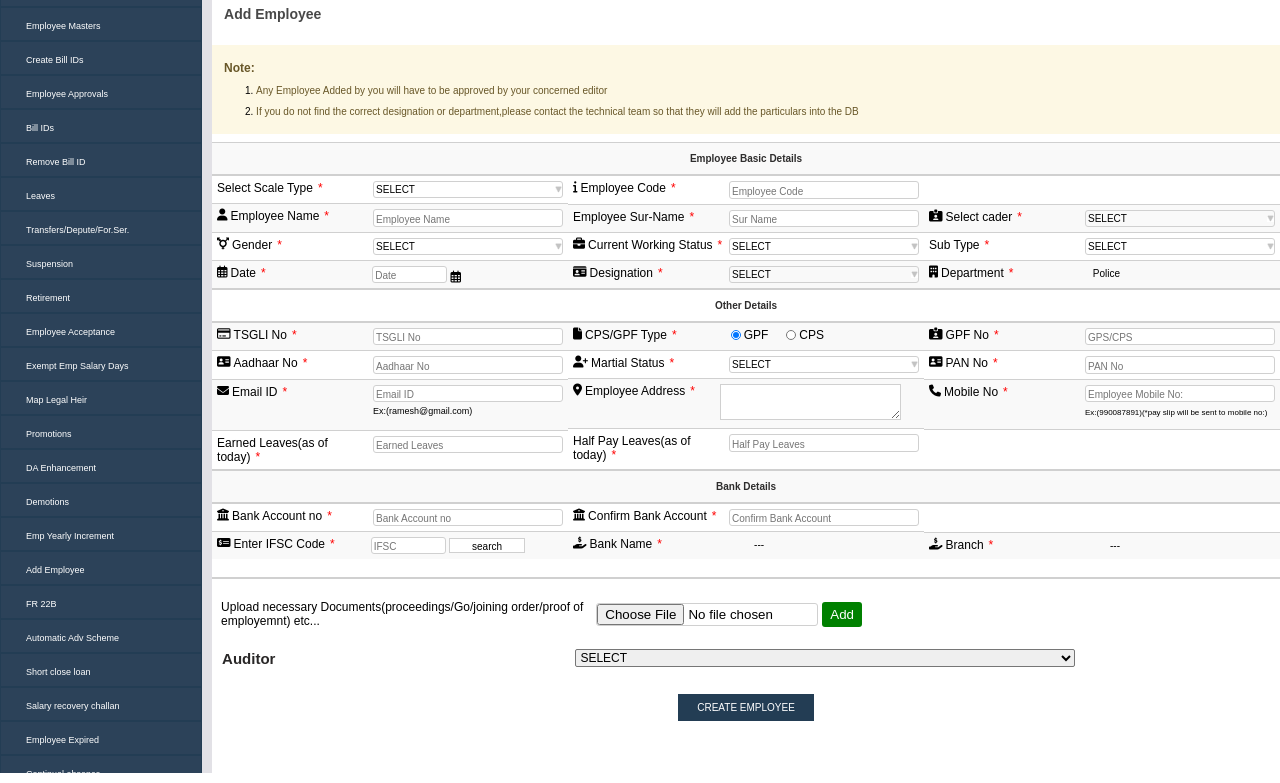
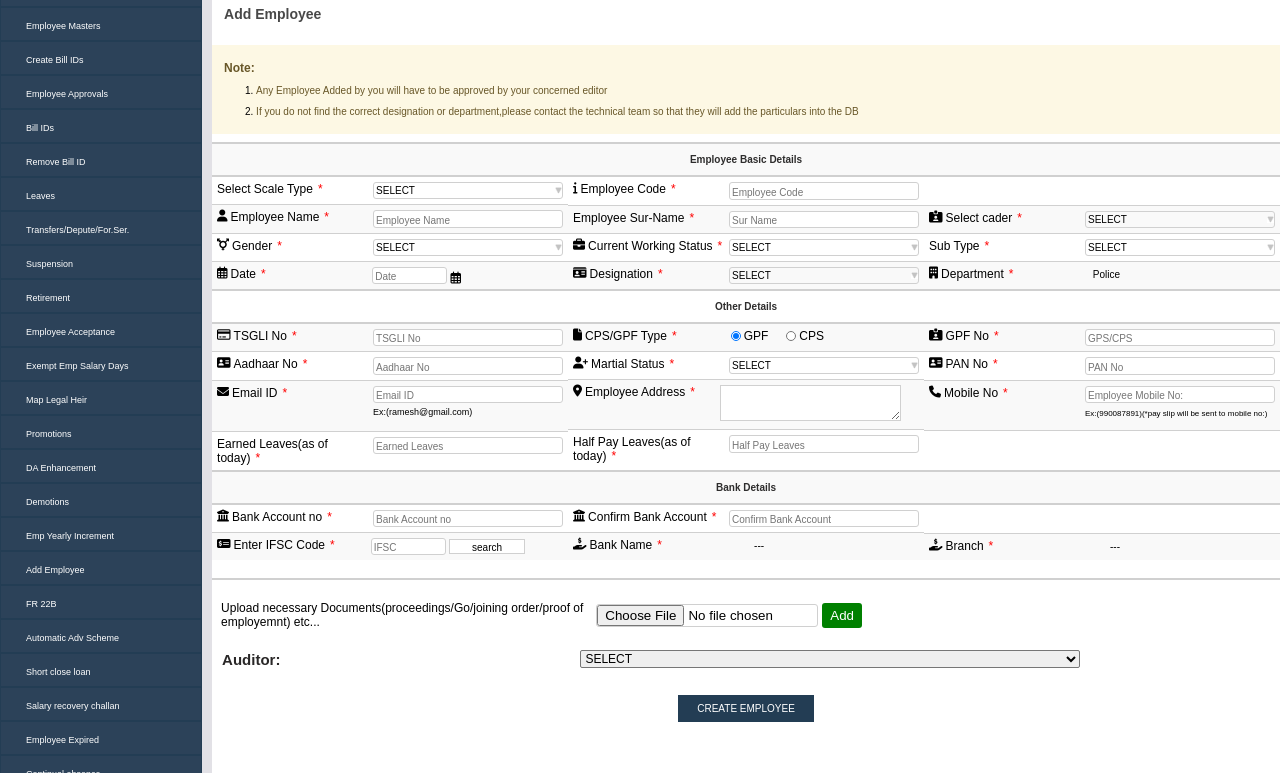
Before and after one commit to sanju666/My-Tasks, a plain HTML site: page index.html in a window 1280 px wide. Shown: the part 159-942 px from the top of the page. Drawn offline with Linux system fonts and the light colour scheme.

```diff
--- a/index.html
+++ b/index.html
@@ -93,7 +93,7 @@
                     </ol>
                 </div>
                 <form>
-                    <div class="employee-section-title">
+                    <div class="employee-section-title" style="border-top: 2px solid #D0D0D0;">
                         <h1>Employee Basic Details</h1>
                     </div>
                     <div class="employee-basic-details-section">
@@ -348,7 +348,7 @@
                         <button class="add-button">Add</button>
                     </div>
                     <div class="auditor-section">
-                        <p>Auditor</p>
+                        <p>Auditor:</p>
                         <select>
                             <option value="select" style="display: none;">SELECT</option>
                             <option value="none">none</option>
```
